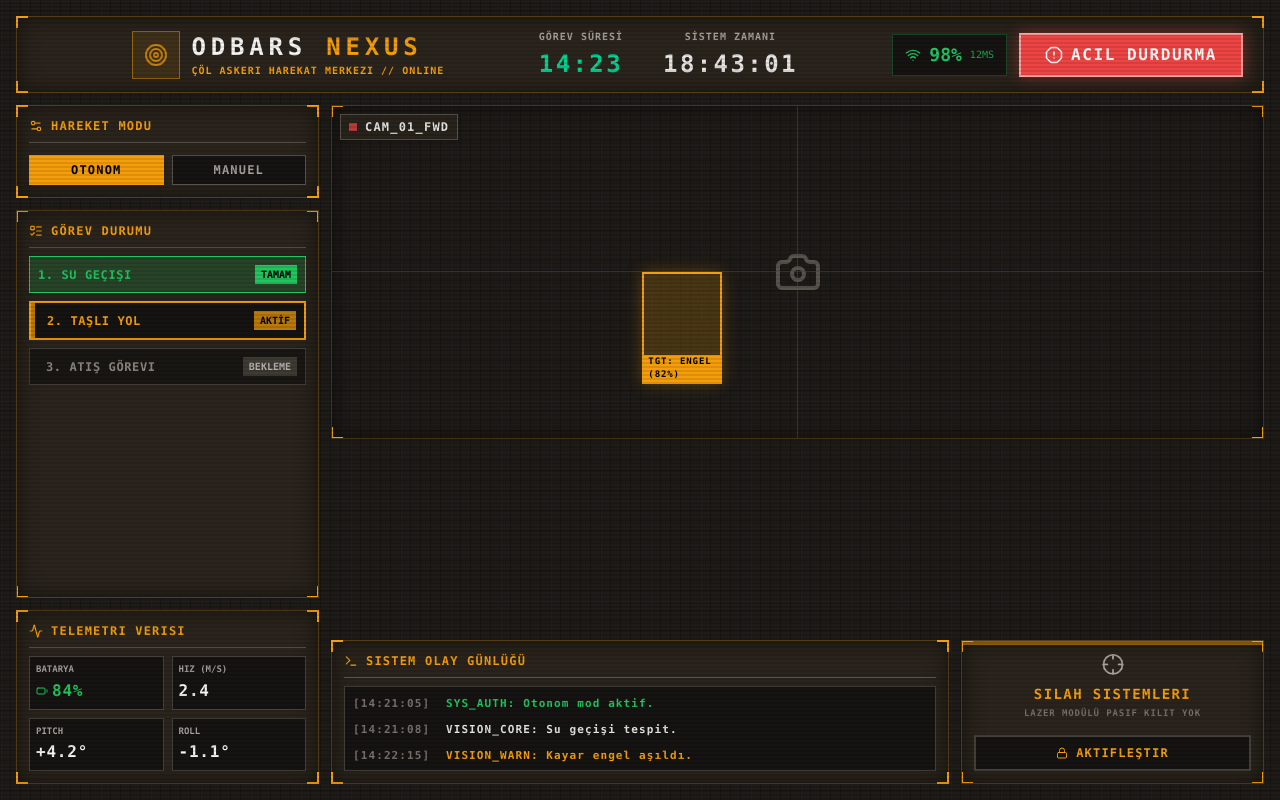
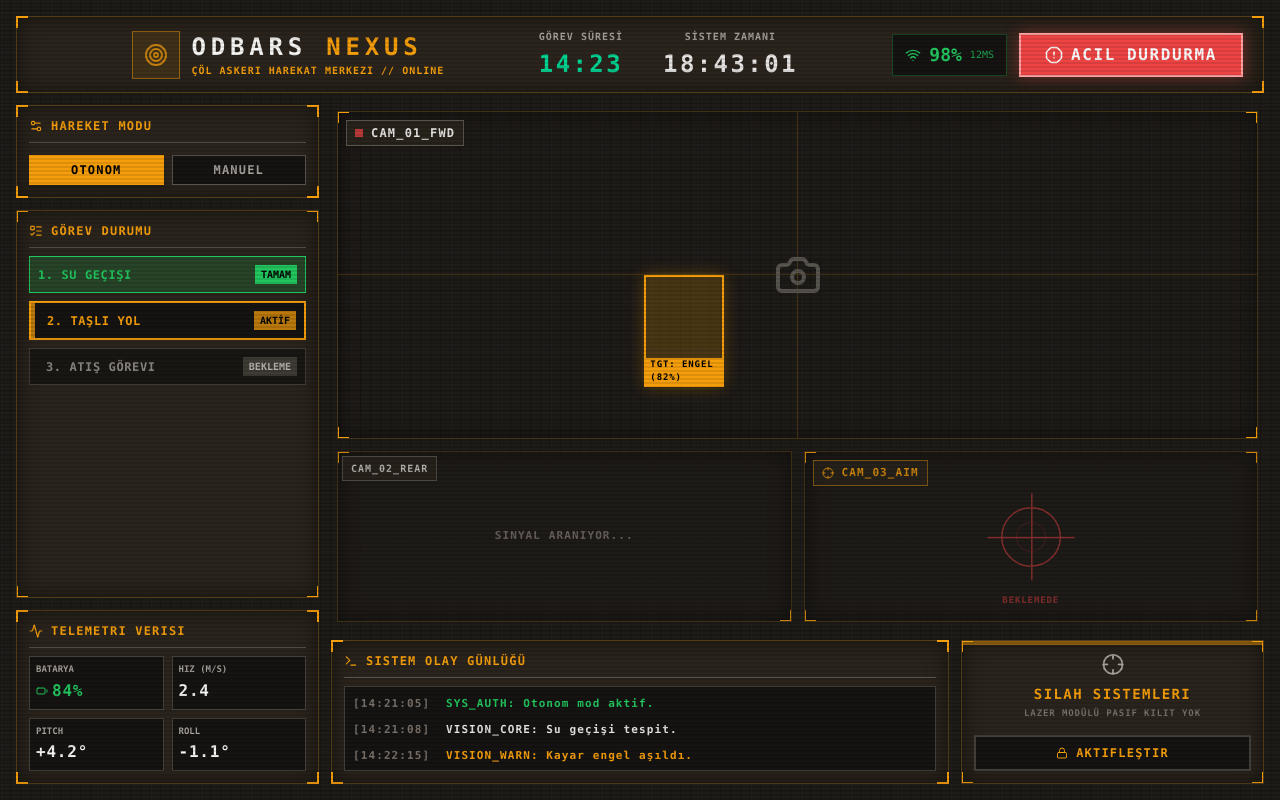
Before and after one commit to SerhanEnsar/Odbars_Yazilim, a React (Vite) app in the folder panel/: page / in a window 1280 px wide. Built offline with nearby package versions, Linux system fonts and the light colour scheme.

Commit message:
fix(panel): resolve camera overlay bug by using valid Tailwind percentage layout classes instead of calc

```diff
--- a/panel/src/App.jsx
+++ b/panel/src/App.jsx
@@ -147,11 +147,12 @@ export default function App() {
 
             {/* CAM 1 - FWD */}
             <div
-              className={`absolute tactical-border transition-all duration-700 ease-[cubic-bezier(0.25,1,0.5,1)] flex flex-col justify-center items-center overflow-hidden bg-[radial-gradient(ellipse_at_center,_var(--tw-gradient-stops))] from-stone-800 to-[#161412]
+              className={`absolute transition-all duration-700 ease-[cubic-bezier(0.25,1,0.5,1)] p-1.5
               ${isTargeting
-                ? 'top-[calc(65%+6px)] left-0 w-[calc(50%-6px)] h-[calc(35%-6px)] opacity-80'
-                : 'top-0 left-0 w-full h-[calc(65%-6px)] opacity-100'}`}
+                ? 'top-[65%] left-0 w-1/2 h-[35%] opacity-80'
+                : 'top-0 left-0 w-full h-[65%] opacity-100'}`}
             >
+              <div className="w-full h-full relative tactical-border flex flex-col justify-center items-center overflow-hidden bg-[radial-gradient(ellipse_at_center,_var(--tw-gradient-stops))] from-stone-800 to-[#161412]">
                 <div className="corners-alt"></div>
                 <div className="absolute top-2 left-2 z-10 flex items-center gap-2 bg-[#2a241c]/90 px-2 py-1 border border-stone-600 shadow-md">
                   <div className={`w-2 h-2 ${isTargeting ? 'bg-stone-500' : 'bg-[#ef4444] animate-pulse'}`}></div>
@@ -170,25 +171,29 @@ export default function App() {
                 </div>
                 <Camera size={48} className="text-stone-600 absolute" />
               </div>
+            </div>
 
             {/* CAM 2 - REAR */}
             <div
-              className={`absolute tactical-border transition-all duration-700 ease-[cubic-bezier(0.25,1,0.5,1)] flex flex-col justify-center items-center overflow-hidden bg-[#1e1b18]
+              className={`absolute transition-all duration-700 ease-[cubic-bezier(0.25,1,0.5,1)] p-1.5
               ${isTargeting
-                ? 'top-[calc(65%+6px)] left-[calc(50%+6px)] w-[calc(50%-6px)] h-[calc(35%-6px)] opacity-80'
-                : 'top-[calc(65%+6px)] left-0 w-[calc(50%-6px)] h-[calc(35%-6px)] opacity-80'}`}
+                ? 'top-[65%] left-1/2 w-1/2 h-[35%] opacity-80'
+                : 'top-[65%] left-0 w-1/2 h-[35%] opacity-80'}`}
             >
+              <div className="w-full h-full relative tactical-border flex flex-col justify-center items-center overflow-hidden bg-[#1e1b18]">
                 <div className="absolute top-1 left-1 z-10 text-[9px] lg:text-[10px] font-bold bg-[#2a241c]/90 px-2 py-1 text-stone-300 border border-stone-600 tracking-widest">CAM_02_REAR</div>
                 <span className="text-stone-500 text-[9px] lg:text-[11px] font-bold tracking-widest uppercase">Sinyal Aranıyor...</span>
+              </div>
             </div>
 
             {/* CAM 3 - AIM (Targeting) */}
             <div
-              className={`absolute tactical-border transition-all duration-700 ease-[cubic-bezier(0.25,1,0.5,1)] flex flex-col justify-center items-center overflow-hidden bg-[#1e1b18] border border-[#ef4444]/30
+              className={`absolute transition-all duration-700 ease-[cubic-bezier(0.25,1,0.5,1)] p-1.5
               ${isTargeting
-                ? 'top-0 left-0 w-full h-[calc(65%-6px)] shadow-[0_0_30px_rgba(239,68,68,0.15)] opacity-100'
-                : 'top-[calc(65%+6px)] left-[calc(50%+6px)] w-[calc(50%-6px)] h-[calc(35%-6px)] opacity-80'}`}
+                ? 'top-0 left-0 w-full h-[65%] opacity-100'
+                : 'top-[65%] left-1/2 w-1/2 h-[35%] opacity-80'}`}
             >
+              <div className={`w-full h-full relative tactical-border flex flex-col justify-center items-center overflow-hidden bg-[#1e1b18] transition-all duration-700 ${isTargeting ? 'border-2 border-[#ef4444]/50 shadow-[0_0_30px_rgba(239,68,68,0.15)]' : ''}`}>
                 <div className="corners-alt"></div>
                 <div className="absolute top-2 left-2 z-10 text-[9px] lg:text-[11px] bg-[#2a241c]/90 px-2 py-1 text-[#f59e0b] border border-[#f59e0b]/50 tracking-widest font-bold flex items-center gap-2 transition-all">
                   <Crosshair size={isTargeting ? 14 : 12} className={isTargeting ? "text-[#ef4444] animate-pulse" : ""} /> CAM_03_AIM
@@ -205,6 +210,7 @@ export default function App() {
                 <span className={`text-[#ef4444] font-bold tracking-widest uppercase mt-32 transition-all duration-500 ${isTargeting ? 'text-sm opacity-100' : 'text-[9px] opacity-60'}`}>
                   {isTargeting ? 'HEDEF ARANIYOR...' : 'BEKLEMEDE'}
                 </span>
+              </div>
             </div>
           </div>
 
```
Lines whose indentation alone changed are shown as unchanged.
